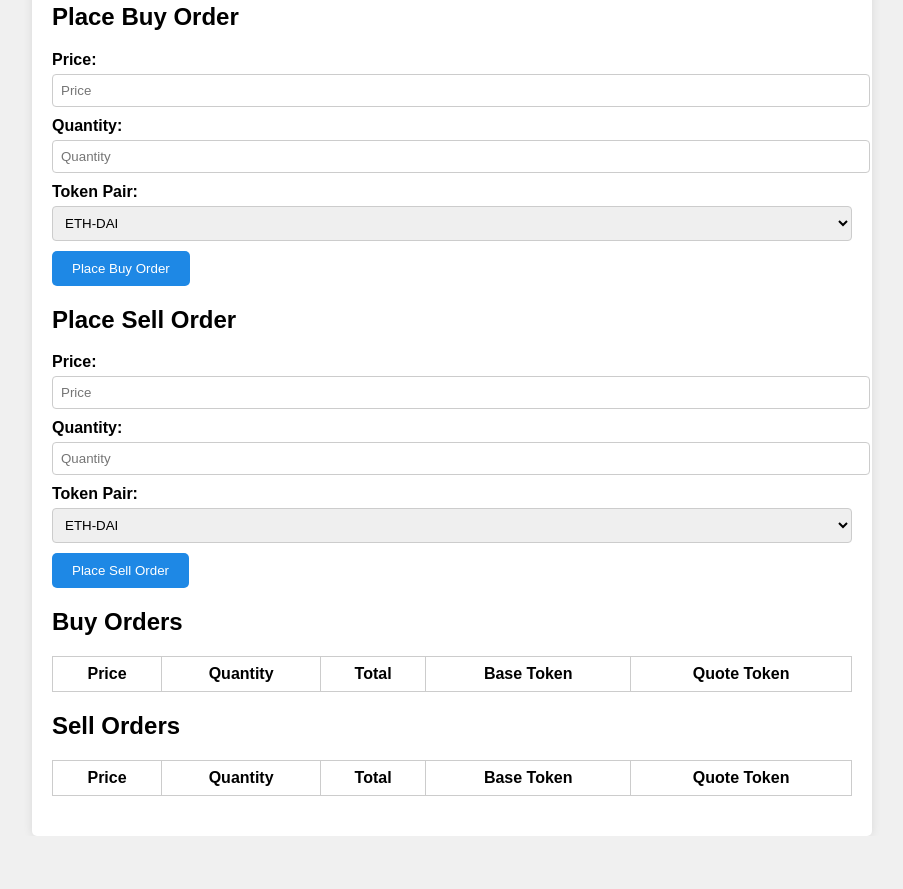
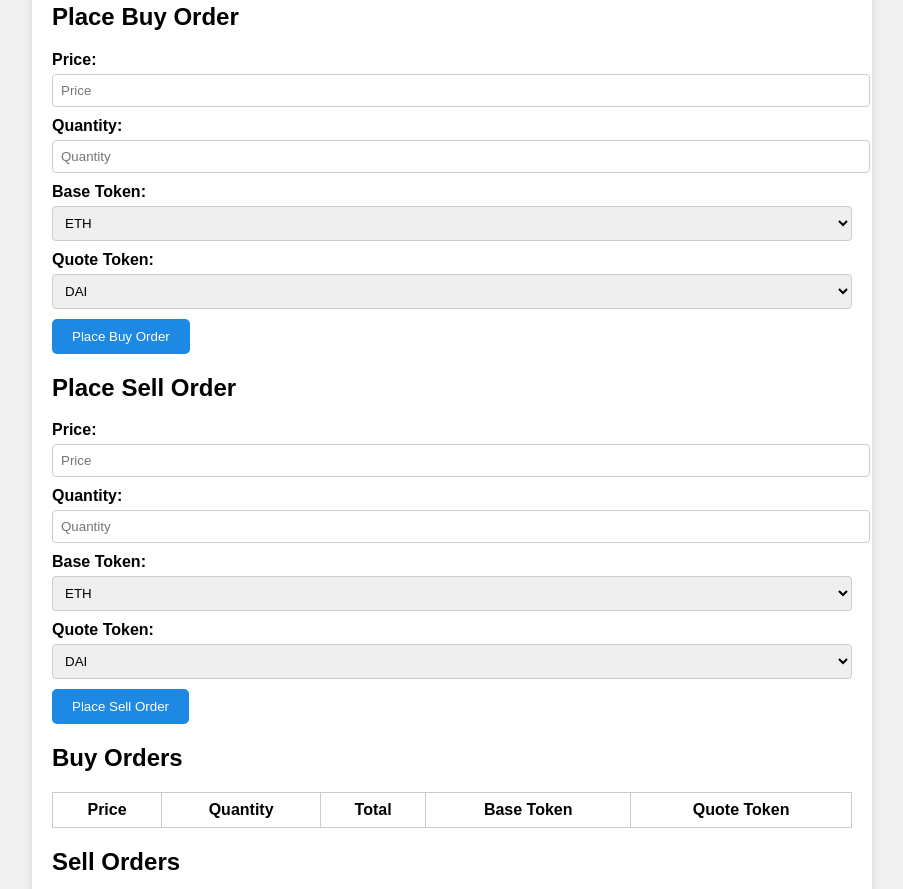
Before and after one commit to cheezihoe/Decentralized-Exchange, a website: page public/index.html in a window 1280 px wide. Shown: the part 575-1464 px from the top of the page, without its empty margins (188-1091 px from the left). Before the commit the page ends 1411 px from the top, so only its background shows below. Drawn offline with Linux system fonts and the light colour scheme.

Commit message:
changes to buy/sell orders on ui

```diff
--- a/public/index.html
+++ b/public/index.html
@@ -44,11 +44,17 @@
                 <input type="number" id="buy-order-quantity" placeholder="Quantity">
             </div>
             <div>
-                <label for="buy-order-token-pair">Token Pair:</label>
-                <select id="buy-order-token-pair">
-                    <option value="ETH-DAI">ETH-DAI</option>
-                    <option value="ETH-USDC">ETH-USDC</option>
-                    <!-- Add more token pairs as needed -->
+                <label for="buy-order-base-token">Base Token:</label>
+                <select id="buy-order-base-token">
+                    <option value="ETH">ETH</option>
+                    <!-- Add more base tokens as needed -->
+                </select>
+            </div>
+            <div>
+                <label for="buy-order-quote-token">Quote Token:</label>
+                <select id="buy-order-quote-token">
+                    <option value="DAI">DAI</option>
+                    <!-- Add more quote tokens as needed -->
                 </select>
             </div>
             <button id="place-buy-order">Place Buy Order</button>
@@ -64,11 +70,17 @@
                 <input type="number" id="sell-order-quantity" placeholder="Quantity">
             </div>
             <div>
-                <label for="sell-order-token-pair">Token Pair:</label>
-                <select id="sell-order-token-pair">
-                    <option value="ETH-DAI">ETH-DAI</option>
-                    <option value="ETH-USDC">ETH-USDC</option>
-                    <!-- Add more token pairs as needed -->
+                <label for="sell-order-base-token">Base Token:</label>
+                <select id="sell-order-base-token">
+                    <option value="ETH">ETH</option>
+                    <!-- Add more base tokens as needed -->
+                </select>
+            </div>
+            <div>
+                <label for="sell-order-quote-token">Quote Token:</label>
+                <select id="sell-order-quote-token">
+                    <option value="DAI">DAI</option>
+                    <!-- Add more quote tokens as needed -->
                 </select>
             </div>
             <button id="place-sell-order">Place Sell Order</button>
```
